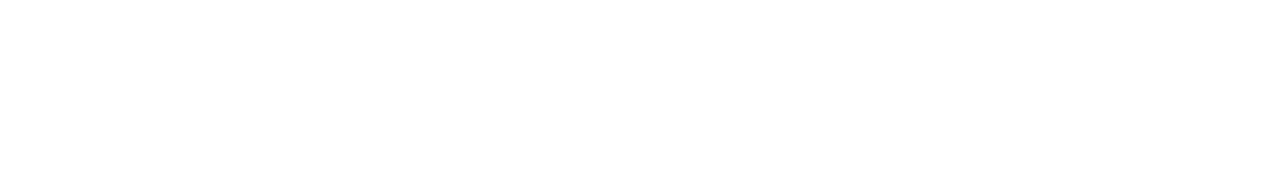
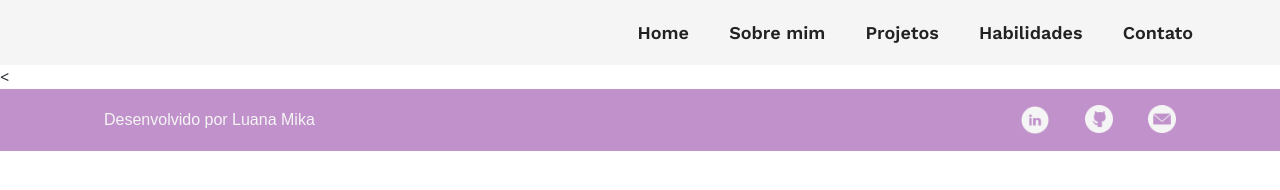
Before and after one commit to luana-mika/portifolio.atv01, a plain HTML site: page contato.html in a window 1280 px wide. Drawn offline with nearby package versions, Linux system fonts and the light colour scheme.

Commit message:
última att

```diff
--- a/contato.html
+++ b/contato.html
@@ -0,0 +1,53 @@
+<!DOCTYPE html>
+<html lang="pt-br">
+<head>
+    <meta charset="UTF-8">
+    <meta name="viewport" content="width=device-width, initial-scale=1.0">
+    <title>Contato</title>
+    <link rel="preconnect" href="https://fonts.googleapis.com">
+    <link rel="preconnect" href="https://fonts.gstatic.com" crossorigin>
+    <link href="https://fonts.googleapis.com/css2?family=Josefin+Sans:ital,wght@0,100..700;1,100..700&family=Poppins:ital,wght@0,100;0,200;0,300;0,400;0,500;0,600;1,100;1,200;1,300;1,400;1,500;1,900&family=Work+Sans:wght@600&display=swap" rel="stylesheet">
+    <link rel="stylesheet" href="styles.css">
+    <link rel="stylesheet" href="https://cdn.jsdelivr.net/npm/bootstrap-icons@1.11.3/font/bootstrap-icons.min.css"> <!--integracão dos ícones-->
+    <link href="https://cdn.jsdelivr.net/npm/bootstrap@5.3.3/dist/css/bootstrap.min.css" rel="stylesheet" integrity="sha384-QWTKZyjpPEjISv5WaRU9OFeRpok6YctnYmDr5pNlyT2bRjXh0JMhjY6hW+ALEwIH" crossorigin="anonymous">
+</head>
+
+<body>
+    <header class="cabecalho">
+        <nav class="cabecalho__menu">
+            <a class="cabelcalho__menu__link home" href="index.html">Home</a>
+            <a class="cabelcalho__menu__link" href="sobremim.html">Sobre mim</a>
+            <a class="cabelcalho__menu__link" href="projetos.html">Projetos</a>
+            <a class="cabelcalho__menu__link" href="habilidades.html">Habilidades</a>
+            <a class="cabelcalho__menu__link" href="contato.html">Contato</a>
+        </nav>
+    </header>
+
+    <main>
+
+    </main>
+
+    <<footer class="rodape">
+        <p class="rodape__contato__subtitulo">Desenvolvido por Luana Mika</p>
+        <div class="rodape__container__direito">
+            <ul class="redes__links">
+                <li class="redes__links__item">
+                    <a href="https://www.linkedin.com/in/luana-mika-3889542b7/">
+                        <img src="images/linkedin_icon.png" alt="Logo do LinkedIn" class="redes__links__icon linkedin__rodape">
+                    </a>
+                </li>
+                <li class="redes__links__item">
+                    <a href="https://github.com/luana-mika">
+                        <img src="images/github_icon.png" alt="Logo do Github" class="redes__links__icon">
+                    </a>
+                </li>
+                <li class="redes__links__item">
+                    <a href="#" class="redes__links__link">
+                        <img src="images/email_icon.png" alt="Icon do e-mail" class="redes__links__icon">
+                    </a>
+                </li>
+            </ul>
+        </div>
+    </footer>
+</body>
+</html>
--- a/styles.css
+++ b/styles.css
@@ -156,7 +156,7 @@ ul {
 }
 .rodape__contato__subtitulo{
     font-size: 16px;
-    margin-bottom:0;
+    margin-bottom: 0;
 }
 
 @media screen  and (max-width: 1023px){
```
Also changed, not shown: habilidades.html (+53 -0 lines), projetos.html (+53 -0 lines), sobremim.html (+21 -2 lines).
